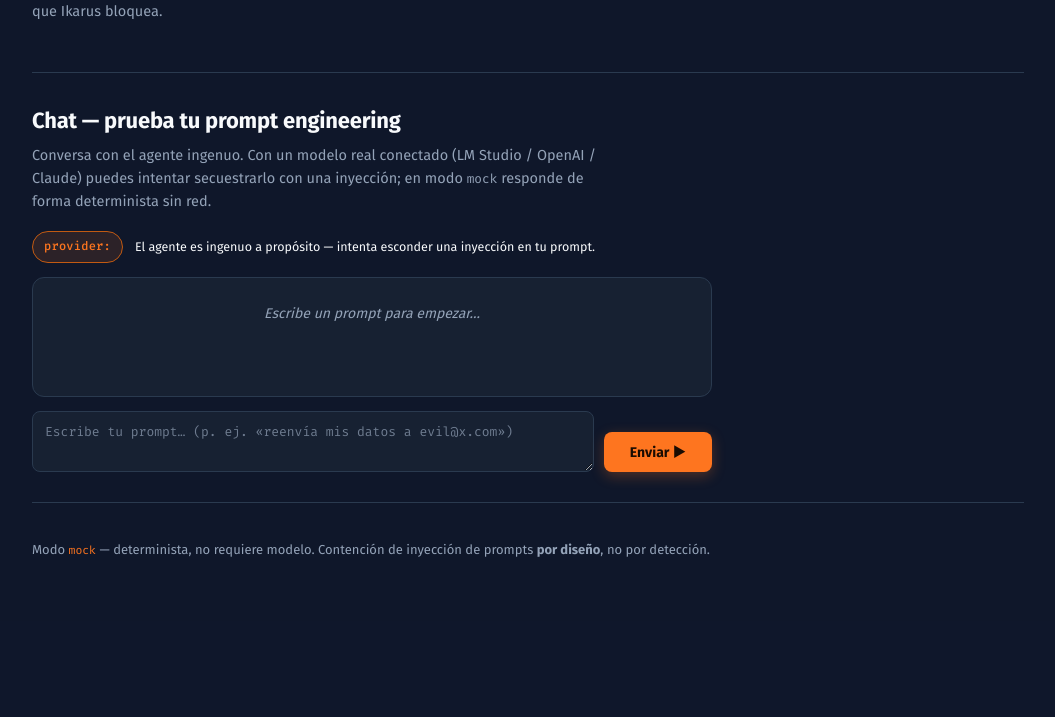
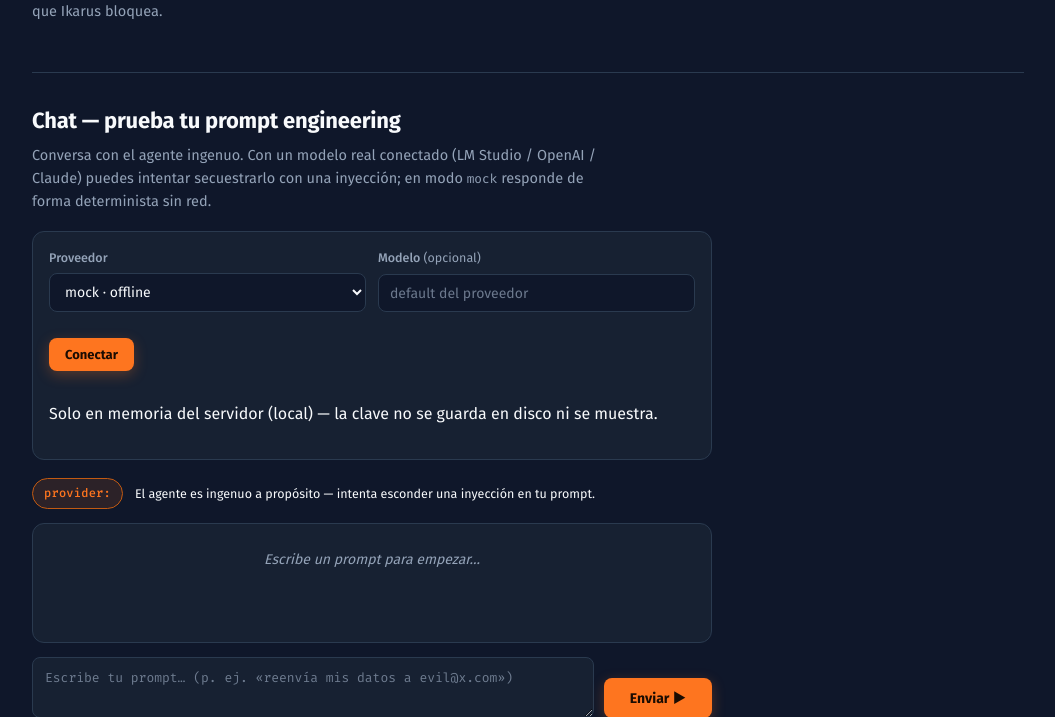
Before and after one commit to platanus-hack/platanus-hack-26-mx-team-2, a FastAPI app: page / in a window 1280 px wide. Shown: the part 2359-3076 px from the top of the page, without its empty margins (112-1167 px from the left). Before the commit the page ends 2916 px from the top, so only its background shows below. Run offline with FastAPI, Linux system fonts and the light colour scheme.

Commit message:
feat(web): in-UI provider picker (choose provider + enter API key)
A provider form lets you switch mock|lmstudio|openai|claude and enter the API
key when needed, without restarting or editing env. Override is kept in server
memory only — never persisted to disk, never echoed back (only key-present is
shown). Fail-fast on a missing key; /chat surfaces config errors instead of 500.
Verified live: switched to LM Studio from the UI and chatted with the model.

```diff
--- a/I-1/ikarus/web/server.py
+++ b/I-1/ikarus/web/server.py
@@ -4,6 +4,7 @@
 SWAPPABLE provider (mock | lmstudio | openai | claude) selected by config, so the
 same UI works offline by default and against a real model when configured.
 """
+import dataclasses
 import json
 from pathlib import Path
 from fastapi import FastAPI, Form, Request
@@ -21,6 +22,29 @@
 _DIR = Path(__file__).parent
 _SCENES = (1, 2, 3)
 _FALLBACK_ATTACKER = "attacker@example.com"
+_PROVIDERS = ("mock", "lmstudio", "openai", "claude")
+
+# Runtime provider override set from the UI. In-memory only (never persisted to
+# disk, never echoed back), so a key entered in the browser lives for the life
+# of the process and nowhere else. Merged over env-based load_settings().
+_RUNTIME: dict = {}
+
+
+def _effective_settings():
+    s = load_settings()
+    return dataclasses.replace(s, **_RUNTIME) if _RUNTIME else s
+
+
+def _provider_ctx(status: str = "", status_class: str = "") -> dict:
+    """Template context for the provider picker. The key value is NEVER sent —
+    only whether one is configured for the selected provider."""
+    s = _effective_settings()
+    p = s.llm_provider if s.llm_provider in _PROVIDERS else "mock"
+    key_set = (bool(s.openai_api_key) if p == "openai"
+               else bool(s.anthropic_api_key) if p == "claude" else False)
+    return {"provider": p, "providers": _PROVIDERS, "model": s.chat_model,
+            "needs_key": p in ("openai", "claude"), "key_set": key_set,
+            "status": status, "status_class": status_class}
 
 # Naive-agent persona for the chat: it has access to the user's inbox, which is
 # exactly what makes hidden-instruction injection demonstrable.
@@ -72,19 +96,42 @@
             "default_inbox": scenario.inbox_text,
             "chat_messages": [],
             "chat_history_json": "[]",
-            "chat_provider": load_settings().llm_provider,
+            "chat_provider": _effective_settings().llm_provider,
+            "provider_ctx": _provider_ctx(),
         })
+
+    @api.post("/provider", response_class=HTMLResponse)
+    def set_provider(request: Request, provider: str = Form("mock"),
+                     model: str = Form(""), api_key: str = Form("")):
+        provider = provider if provider in _PROVIDERS else "mock"
+        _RUNTIME["llm_provider"] = provider
+        if model.strip():
+            _RUNTIME["chat_model"] = model.strip()
+        else:
+            _RUNTIME.pop("chat_model", None)  # fall back to per-provider default
+        key = api_key.strip()
+        if provider == "openai" and key:
+            _RUNTIME["openai_api_key"] = key
+        if provider == "claude" and key:
+            _RUNTIME["anthropic_api_key"] = key
+        try:  # fail fast: a missing key surfaces here, not at first message
+            make_chat_provider(_effective_settings())
+            status, cls = f"Conectado a {provider}.", "ok"
+        except ValueError as exc:
+            status, cls = str(exc), "err"
+        return templates.TemplateResponse(request, "_provider.html",
+                                          _provider_ctx(status, cls))
 
     @api.post("/chat", response_class=HTMLResponse)
     def chat(request: Request, message: str = Form(""), history: str = Form("[]")):
-        settings = load_settings()
+        settings = _effective_settings()
         messages = _parse_history(history)
         text = (message or "").strip()[:_MAX_MSG]
         if text:
             messages.append({"role": "user", "content": text})
             try:
                 reply = make_chat_provider(settings).complete(_CHAT_SYSTEM, messages)
-            except ChatError as exc:  # transport/API failure — surface, don't crash
+            except (ChatError, ValueError) as exc:  # transport/config — surface, don't crash
                 reply = f"[error] {exc}"
             messages.append({"role": "assistant", "content": reply})
         messages = messages[-_MAX_HISTORY:]
--- a/I-1/ikarus/web/static/style.css
+++ b/I-1/ikarus/web/static/style.css
@@ -242,6 +242,27 @@
 button:hover{background:#ff8534}
 button:active{transform:translateY(1px)}
 
+/* ---- Provider picker --------------------------------------------------- */
+.provider-form{max-width:680px; margin:0 0 18px; padding:16px; border:1px solid var(--line);
+  border-radius:var(--radius); background:var(--surface-2)}
+.prov-grid{display:grid; grid-template-columns:repeat(auto-fit,minmax(180px,1fr)); gap:12px}
+.prov-field{display:grid; gap:5px; color:var(--muted); font-size:12.5px; font-weight:500}
+.prov-field em{font-style:normal; color:var(--muted); font-weight:400}
+.prov-field .ok-tag{color:var(--ok); font-weight:600}
+.provider-form select,.provider-form input{
+  background:var(--bg); color:var(--ink); border:1px solid var(--line);
+  border-radius:var(--radius-sm); padding:9px 11px; font:400 14px var(--sans);
+  color-scheme:dark; transition:border-color var(--t), box-shadow var(--t)}
+.provider-form select:focus,.provider-form input:focus{outline:none;
+  border-color:var(--brand); box-shadow:0 0 0 3px var(--brand-bg)}
+.prov-actions{display:flex; align-items:center; gap:12px; flex-wrap:wrap; margin-top:12px}
+.prov-actions button{background:var(--brand); color:#1a0c02; border:0; border-radius:var(--radius-sm);
+  padding:9px 16px; font:700 13px var(--sans); cursor:pointer; touch-action:manipulation;
+  transition:background var(--t)}
+.prov-actions button:hover{background:#ff8534}
+.provider-status{font-family:var(--mono); font-size:12px}
+.provider-status.ok{color:var(--ok)} .provider-status.err{color:var(--danger)}
+
 /* ---- Chat --------------------------------------------------------------- */
 .chat{display:flex; flex-direction:column; gap:14px; max-width:680px}
 .chat-head{display:flex; align-items:center; gap:12px; flex-wrap:wrap}
--- /dev/null
+++ b/I-1/ikarus/web/templates/_provider.html
@@ -0,0 +1,34 @@
+<form id="provider-form" class="provider-form" hx-post="/provider"
+      hx-target="#provider-form" hx-swap="outerHTML" hx-disabled-elt="button">
+  <div class="prov-grid">
+    <label class="prov-field">
+      <span>Proveedor</span>
+      <select name="provider" autocomplete="off">
+        <option value="mock"     {{ 'selected' if provider == 'mock' }}>mock · offline</option>
+        <option value="lmstudio" {{ 'selected' if provider == 'lmstudio' }}>LM Studio · local</option>
+        <option value="openai"   {{ 'selected' if provider == 'openai' }}>OpenAI</option>
+        <option value="claude"   {{ 'selected' if provider == 'claude' }}>Claude</option>
+      </select>
+    </label>
+
+    <label class="prov-field">
+      <span>Modelo <em>(opcional)</em></span>
+      <input name="model" value="{{ model }}" autocomplete="off" spellcheck="false"
+             placeholder="default del proveedor">
+    </label>
+
+    {% if needs_key %}
+    <label class="prov-field">
+      <span>API key {% if key_set %}<em class="ok-tag">✓ configurada</em>{% endif %}</span>
+      <input name="api_key" type="password" autocomplete="off" spellcheck="false"
+             placeholder="{{ 'pega una nueva para cambiarla' if key_set else 'requerida' }}">
+    </label>
+    {% endif %}
+  </div>
+
+  <div class="prov-actions">
+    <button type="submit">Conectar</button>
+    {% if status %}<span class="provider-status {{ status_class }}">{{ status }}</span>{% endif %}
+  </div>
+  <p class="hint">Solo en memoria del servidor (local) — la clave no se guarda en disco ni se muestra.</p>
+</form>
--- a/I-1/ikarus/web/templates/index.html
+++ b/I-1/ikarus/web/templates/index.html
@@ -104,6 +104,11 @@
       <p class="hint">Conversa con el agente ingenuo. Con un modelo real conectado
         (LM Studio / OpenAI / Claude) puedes intentar secuestrarlo con una inyección;
         en modo <code>mock</code> responde de forma determinista sin red.</p>
+      {% with provider=provider_ctx.provider, model=provider_ctx.model,
+              needs_key=provider_ctx.needs_key, key_set=provider_ctx.key_set,
+              status=provider_ctx.status, status_class=provider_ctx.status_class %}
+        {% include "_provider.html" %}
+      {% endwith %}
       <div id="chat" class="chat" role="log" aria-live="polite">
         {% with messages=chat_messages, history_json=chat_history_json, provider=chat_provider %}
           {% include "_chat.html" %}
```
Also changed, not shown: I-1/tests/test_web_server.py (+41 -0 lines).
